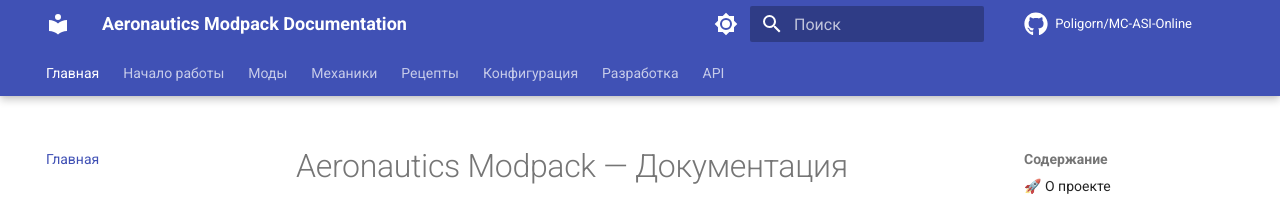
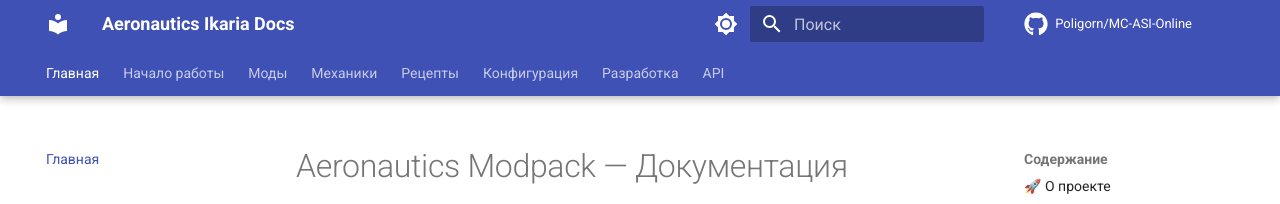
Before and after one commit to Poligorn/MC-ASI-Online, an MkDocs documentation site: the page built from docs/index.md, in a window 1280 px wide. Shown: the top 204 px of the page. Built offline with MkDocs 1.6.1 and Material for MkDocs 9.7.7, drawn with Linux system fonts in a browser that asks for light colours; comment, search, counter and statistics services are not loaded; the version menu is left out.

Commit message:
Update mkdocs.yml

```diff
--- a/mkdocs.yml
+++ b/mkdocs.yml
@@ -1,6 +1,6 @@
-site_name: Aeronautics Modpack Documentation
-site_description: Technical documentation for the Aeronautics + EVE Online mechanics modpack
-site_author: Your Team Name
+site_name: Aeronautics Ikaria Docs
+site_description: Technical documentation for the Aeronautics Ikaria
+site_author: Ikaria Team
 site_url: https://Poligorn.github.io/MC-ASI-Online/
 
 # Repository
```
